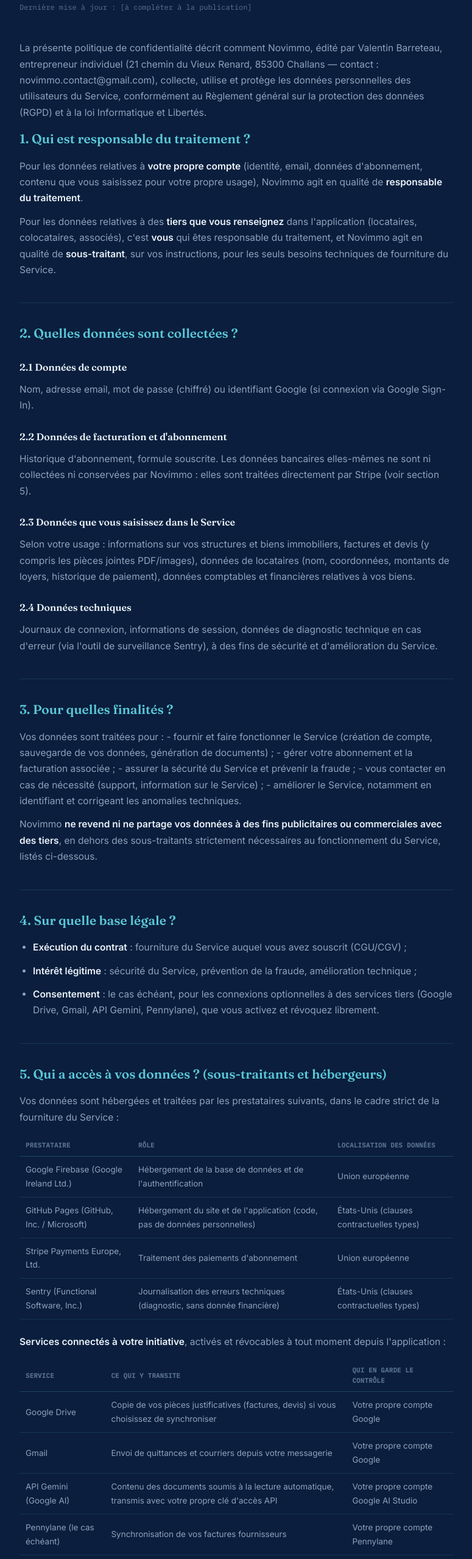
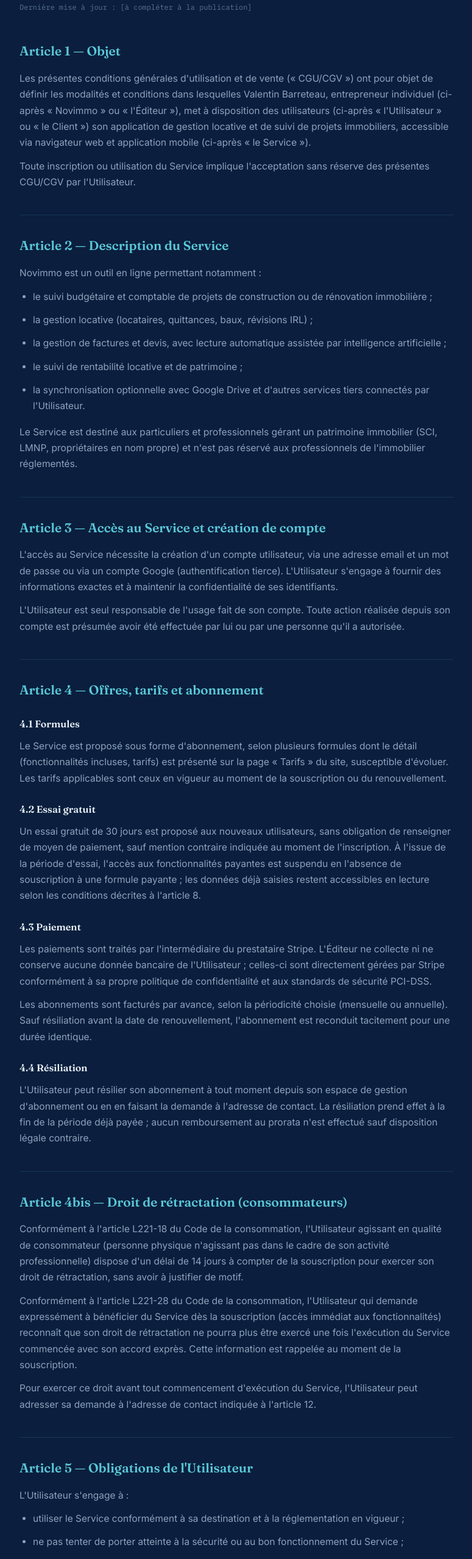
Before and after one commit to scilemyane-cell/gestimmo, a plain HTML site: page confidentialite.html in a window 1280 px wide. Shown: the part 240-2797 px from the top of the page at 61% size, without its empty margins (252-1027 px from the left). Drawn offline with Linux system fonts and the light colour scheme.

Commit message:
Update confidentialite.html

```diff
--- a/confidentialite.html
+++ b/confidentialite.html
@@ -3,7 +3,7 @@
 <head>
 <meta charset="UTF-8">
 <meta name="viewport" content="width=device-width, initial-scale=1.0">
-<title>Politique de confidentialité — Novimmo</title>
+<title>Conditions générales d'utilisation et de vente — Novimmo</title>
 <link rel="preconnect" href="https://fonts.googleapis.com">
 <link rel="preconnect" href="https://fonts.gstatic.com" crossorigin>
 <link href="https://fonts.googleapis.com/css2?family=Fraunces:opsz,wght@9..144,500;9..144,600;9..144,700&family=Inter:wght@400;500;600;700&family=IBM+Plex+Mono:wght@400;500&display=swap" rel="stylesheet">
@@ -31,9 +31,6 @@
 ul,ol{padding-left:22px;margin-bottom:16px}
 strong{color:var(--text);font-weight:600}
 a{color:var(--accent)}
-table{width:100%;border-collapse:collapse;margin:16px 0 24px;font-size:13.5px}
-th{text-align:left;font-family:var(--font-mono);font-size:10.5px;letter-spacing:.4px;text-transform:uppercase;color:var(--text3);padding:8px 10px;border-bottom:1px solid var(--border2)}
-td{padding:10px;border-bottom:1px solid var(--border);color:var(--text2)}
 em{color:var(--text3);font-style:italic}
 .doc-footer{margin-top:60px;padding-top:24px;border-top:1px solid var(--border);font-family:var(--font-mono);font-size:11px;color:var(--text3)}
 </style>
@@ -44,169 +41,84 @@
   <a href="index.html">← Retour à l'accueil</a>
 </nav>
 <div class="wrap">
-<div class="doc-title">Politique de confidentialité — Novimmo</div><span class="doc-updated">Dernière mise à jour : [à compléter à la publication]</span>
-<p>La présente politique de confidentialité décrit comment Novimmo, édité par Valentin Barreteau, entrepreneur individuel (21 chemin du Vieux Renard, 85300 Challans — contact : novimmo.contact@gmail.com), collecte, utilise et protège les données personnelles des utilisateurs du Service, conformément au Règlement général sur la protection des données (RGPD) et à la loi Informatique et Libertés.</p>
-<h2>1. Qui est responsable du traitement ?</h2>
-<p>Pour les données relatives à <strong>votre propre compte</strong> (identité, email, données d'abonnement, contenu que vous saisissez pour votre propre usage), Novimmo agit en qualité de <strong>responsable du traitement</strong>.</p>
-<p>Pour les données relatives à des <strong>tiers que vous renseignez</strong> dans l'application (locataires, colocataires, associés), c'est <strong>vous</strong> qui êtes responsable du traitement, et Novimmo agit en qualité de <strong>sous-traitant</strong>, sur vos instructions, pour les seuls besoins techniques de fourniture du Service.</p>
-<h2>2. Quelles données sont collectées ?</h2>
-<h3>2.1 Données de compte</h3>
-<p>Nom, adresse email, mot de passe (chiffré) ou identifiant Google (si connexion via Google Sign-In).</p>
-<h3>2.2 Données de facturation et d'abonnement</h3>
-<p>Historique d'abonnement, formule souscrite. Les données bancaires elles-mêmes ne sont ni collectées ni conservées par Novimmo : elles sont traitées directement par Stripe (voir section 5).</p>
-<h3>2.3 Données que vous saisissez dans le Service</h3>
-<p>Selon votre usage : informations sur vos structures et biens immobiliers, factures et devis (y compris les pièces jointes PDF/images), données de locataires (nom, coordonnées, montants de loyers, historique de paiement), données comptables et financières relatives à vos biens.</p>
-<h3>2.4 Données techniques</h3>
-<p>Journaux de connexion, informations de session, données de diagnostic technique en cas d'erreur (via l'outil de surveillance Sentry), à des fins de sécurité et d'amélioration du Service.</p>
-<h2>3. Pour quelles finalités ?</h2>
-<p>Vos données sont traitées pour :
-- fournir et faire fonctionner le Service (création de compte, sauvegarde de vos données, génération de documents) ;
-- gérer votre abonnement et la facturation associée ;
-- assurer la sécurité du Service et prévenir la fraude ;
-- vous contacter en cas de nécessité (support, information sur le Service) ;
-- améliorer le Service, notamment en identifiant et corrigeant les anomalies techniques.</p>
-<p>Novimmo <strong>ne revend ni ne partage vos données à des fins publicitaires ou commerciales avec des tiers</strong>, en dehors des sous-traitants strictement nécessaires au fonctionnement du Service, listés ci-dessous.</p>
-<h2>4. Sur quelle base légale ?</h2>
+<div class="doc-title">Conditions générales d'utilisation et de vente — Novimmo</div><span class="doc-updated">Dernière mise à jour : [à compléter à la publication]</span>
+
+<h2>Article 1 — Objet</h2>
+<p>Les présentes conditions générales d'utilisation et de vente (« CGU/CGV ») ont pour objet de définir les modalités et conditions dans lesquelles Valentin Barreteau, entrepreneur individuel (ci-après « Novimmo » ou « l'Éditeur »), met à disposition des utilisateurs (ci-après « l'Utilisateur » ou « le Client ») son application de gestion locative et de suivi de projets immobiliers, accessible via navigateur web et application mobile (ci-après « le Service »).</p>
+<p>Toute inscription ou utilisation du Service implique l'acceptation sans réserve des présentes CGU/CGV par l'Utilisateur.</p>
+
+<h2>Article 2 — Description du Service</h2>
+<p>Novimmo est un outil en ligne permettant notamment :</p>
 <ul>
-<li><strong>Exécution du contrat</strong> : fourniture du Service auquel vous avez souscrit (CGU/CGV) ;</li>
-<li><strong>Intérêt légitime</strong> : sécurité du Service, prévention de la fraude, amélioration technique ;</li>
-<li><strong>Consentement</strong> : le cas échéant, pour les connexions optionnelles à des services tiers (Google Drive, Gmail, API Gemini, Pennylane), que vous activez et révoquez librement.</li>
+<li>le suivi budgétaire et comptable de projets de construction ou de rénovation immobilière ;</li>
+<li>la gestion locative (locataires, quittances, baux, révisions IRL) ;</li>
+<li>la gestion de factures et devis, avec lecture automatique assistée par intelligence artificielle ;</li>
+<li>le suivi de rentabilité locative et de patrimoine ;</li>
+<li>la synchronisation optionnelle avec Google Drive et d'autres services tiers connectés par l'Utilisateur.</li>
 </ul>
-<h2>5. Qui a accès à vos données ? (sous-traitants et hébergeurs)</h2>
-<p>Vos données sont hébergées et traitées par les prestataires suivants, dans le cadre strict de la fourniture du Service :</p>
-<table>
-<thead>
-<tr>
-<th>Prestataire</th>
-<th>Rôle</th>
-<th>Localisation des données</th>
-</tr>
-</thead>
-<tbody>
-<tr>
-<td>Google Firebase (Google Ireland Ltd.)</td>
-<td>Hébergement de la base de données et de l'authentification</td>
-<td>Union européenne</td>
-</tr>
-<tr>
-<td>GitHub Pages (GitHub, Inc. / Microsoft)</td>
-<td>Hébergement du site et de l'application (code, pas de données personnelles)</td>
-<td>États-Unis (clauses contractuelles types)</td>
-</tr>
-<tr>
-<td>Stripe Payments Europe, Ltd.</td>
-<td>Traitement des paiements d'abonnement</td>
-<td>Union européenne</td>
-</tr>
-<tr>
-<td>Sentry (Functional Software, Inc.)</td>
-<td>Journalisation des erreurs techniques (diagnostic, sans donnée financière)</td>
-<td>États-Unis (clauses contractuelles types)</td>
-</tr>
-</tbody>
-</table>
-<p><strong>Services connectés à votre initiative</strong>, activés et révocables à tout moment depuis l'application :</p>
-<table>
-<thead>
-<tr>
-<th>Service</th>
-<th>Ce qui y transite</th>
-<th>Qui en garde le contrôle</th>
-</tr>
-</thead>
-<tbody>
-<tr>
-<td>Google Drive</td>
-<td>Copie de vos pièces justificatives (factures, devis) si vous choisissez de synchroniser</td>
-<td>Votre propre compte Google</td>
-</tr>
-<tr>
-<td>Gmail</td>
-<td>Envoi de quittances et courriers depuis votre messagerie</td>
-<td>Votre propre compte Google</td>
-</tr>
-<tr>
-<td>API Gemini (Google AI)</td>
-<td>Contenu des documents soumis à la lecture automatique, transmis avec votre propre clé d'accès API</td>
-<td>Votre propre compte Google AI Studio</td>
-</tr>
-<tr>
-<td>Pennylane (le cas échéant)</td>
-<td>Synchronisation de vos factures fournisseurs</td>
-<td>Votre propre compte Pennylane</td>
-</tr>
-</tbody>
-</table>
-<p>Ces services tiers sont soumis à leurs propres politiques de confidentialité, que nous vous invitons à consulter.</p>
-<p>Nous ne transférons vos données hors de l'Union européenne que vers des prestataires ayant mis en place des garanties appropriées (clauses contractuelles types de la Commission européenne, ou certification équivalente).</p>
-<h2>6. Combien de temps vos données sont-elles conservées ?</h2>
-<table>
-<thead>
-<tr>
-<th>Type de donnée</th>
-<th>Durée de conservation</th>
-</tr>
-</thead>
-<tbody>
-<tr>
-<td>Compte actif (profil, structures, données saisies)</td>
-<td>Toute la durée de votre abonnement</td>
-</tr>
-<tr>
-<td>Compte supprimé — données personnelles (nom, email, documents importés)</td>
-<td>30 jours après la demande, puis suppression définitive</td>
-</tr>
-<tr>
-<td>Factures et pièces comptables</td>
-<td>10 ans (obligation légale — article L.123-22 du Code de commerce)</td>
-</tr>
-<tr>
-<td>Historique de paiement d'abonnement</td>
-<td>10 ans (obligation comptable), données bancaires elles-mêmes gérées uniquement par Stripe</td>
-</tr>
-<tr>
-<td>Journaux techniques et de connexion</td>
-<td>12 mois maximum</td>
-</tr>
-<tr>
-<td>Messages de support / retours utilisateur</td>
-<td>3 ans après la dernière interaction</td>
-</tr>
-</tbody>
-</table>
-<p>Passé le délai légal de conservation, les données restantes (factures, historique de paiement) sont anonymisées plutôt que supprimées, lorsque leur conservation reste requise à des fins comptables.</p>
-<h2>7. Suppression de votre compte</h2>
-<p>Vous pouvez demander la suppression définitive de votre compte et des données associées à tout moment.</p>
-<p><strong>Comment faire :</strong>
-1. Envoyez un email à <strong>novimmo.contact@gmail.com</strong> depuis l'adresse associée à votre compte, avec pour objet « Suppression de mon compte Novimmo ».
-2. Précisez le nom de la ou des structures concernées par la demande.
-3. Vous recevez une confirmation sous 72 heures ouvrées.
-4. Votre compte et vos données personnelles sont supprimés sous 30 jours.</p>
-<p><strong>Ce qui est supprimé :</strong> votre profil, vos identifiants, les documents importés, vos préférences.</p>
-<p><strong>Ce qui est conservé malgré la suppression</strong> (obligation légale, voir tableau ci-dessus) : les pièces comptables et l'historique de facturation, conservés 10 ans puis anonymisés — votre nom est alors remplacé par un identifiant technique.</p>
-<p><strong>Conséquences :</strong> votre abonnement Stripe est automatiquement résilié (aucun prélèvement futur), et l'accès à l'application est immédiatement coupé. Pensez à télécharger vos documents importants (quittances, exports comptables) avant votre demande de suppression.</p>
-<p>Vous pouvez également demander la suppression d'une donnée spécifique (par exemple une fiche locataire ou un document) sans supprimer l'ensemble de votre compte, directement depuis l'application ou par email à l'adresse ci-dessus.</p>
-<h2>8. Vos droits</h2>
-<p>Conformément au RGPD, vous disposez des droits suivants sur vos données personnelles :
-- <strong>droit d'accès</strong> : obtenir une copie des données vous concernant ;
-- <strong>droit de rectification</strong> : corriger des données inexactes ;
-- <strong>droit à l'effacement</strong> : demander la suppression de vos données, sous réserve des obligations légales de conservation (voir section 7) ;
-- <strong>droit à la portabilité</strong> : recevoir vos données dans un format structuré et couramment utilisé ;
-- <strong>droit d'opposition et de limitation</strong> du traitement, dans les cas prévus par la réglementation ;
-- <strong>droit de définir des directives relatives au sort de vos données après votre décès</strong>.</p>
-<p>Pour exercer ces droits, contactez-nous à <strong>novimmo.contact@gmail.com</strong>. Nous nous engageons à répondre dans un délai d'un mois.</p>
-<p>Vous disposez également du droit d'introduire une réclamation auprès de la Commission nationale de l'informatique et des libertés (CNIL) — <a href="https://www.cnil.fr">www.cnil.fr</a>.</p>
-<h2>9. Sécurité</h2>
-<p>Nous mettons en œuvre des mesures techniques et organisationnelles raisonnables pour protéger vos données contre l'accès non autorisé, la perte ou l'altération, notamment : chiffrement des mots de passe, connexions sécurisées (HTTPS), et règles d'accès restreignant chaque utilisateur à ses propres données au sein de l'infrastructure Firebase.</p>
-<p>Comme indiqué dans les CGU/CGV, certaines pièces jointes peuvent n'être stockées que localement sur votre appareil si vous n'activez pas la synchronisation Google Drive — nous vous recommandons cette synchronisation pour sécuriser vos documents.</p>
-<h2>10. Cookies et traceurs</h2>
-<p>Le Service utilise uniquement des cookies et technologies de stockage local strictement nécessaires à son fonctionnement (maintien de votre session de connexion, préférences d'affichage telles que le thème clair/sombre). Aucun cookie publicitaire ou de traçage à des fins commerciales n'est utilisé.</p>
-<h2>11. Mineurs</h2>
-<p>Le Service n'est pas destiné aux personnes de moins de 18 ans. Nous ne collectons pas sciemment de données concernant des mineurs.</p>
-<h2>12. Modification de la présente politique</h2>
-<p>Cette politique de confidentialité peut être mise à jour pour refléter des évolutions du Service ou de la réglementation. Toute modification substantielle vous sera notifiée par un moyen approprié (notification dans l'application ou par email).</p>
-<h2>13. Contact</h2>
-<p>Pour toute question relative à vos données personnelles : <strong>novimmo.contact@gmail.com</strong></p>
+<p>Le Service est destiné aux particuliers et professionnels gérant un patrimoine immobilier (SCI, LMNP, propriétaires en nom propre) et n'est pas réservé aux professionnels de l'immobilier réglementés.</p>
+
+<h2>Article 3 — Accès au Service et création de compte</h2>
+<p>L'accès au Service nécessite la création d'un compte utilisateur, via une adresse email et un mot de passe ou via un compte Google (authentification tierce). L'Utilisateur s'engage à fournir des informations exactes et à maintenir la confidentialité de ses identifiants.</p>
+<p>L'Utilisateur est seul responsable de l'usage fait de son compte. Toute action réalisée depuis son compte est présumée avoir été effectuée par lui ou par une personne qu'il a autorisée.</p>
+
+<h2>Article 4 — Offres, tarifs et abonnement</h2>
+<h3>4.1 Formules</h3>
+<p>Le Service est proposé sous forme d'abonnement, selon plusieurs formules dont le détail (fonctionnalités incluses, tarifs) est présenté sur la page « Tarifs » du site, susceptible d'évoluer. Les tarifs applicables sont ceux en vigueur au moment de la souscription ou du renouvellement.</p>
+<h3>4.2 Essai gratuit</h3>
+<p>Un essai gratuit de 30 jours est proposé aux nouveaux utilisateurs, sans obligation de renseigner de moyen de paiement, sauf mention contraire indiquée au moment de l'inscription. À l'issue de la période d'essai, l'accès aux fonctionnalités payantes est suspendu en l'absence de souscription à une formule payante ; les données déjà saisies restent accessibles en lecture selon les conditions décrites à l'article 8.</p>
+<h3>4.3 Paiement</h3>
+<p>Les paiements sont traités par l'intermédiaire du prestataire Stripe. L'Éditeur ne collecte ni ne conserve aucune donnée bancaire de l'Utilisateur ; celles-ci sont directement gérées par Stripe conformément à sa propre politique de confidentialité et aux standards de sécurité PCI-DSS.</p>
+<p>Les abonnements sont facturés par avance, selon la périodicité choisie (mensuelle ou annuelle). Sauf résiliation avant la date de renouvellement, l'abonnement est reconduit tacitement pour une durée identique.</p>
+<h3>4.4 Résiliation</h3>
+<p>L'Utilisateur peut résilier son abonnement à tout moment depuis son espace de gestion d'abonnement ou en en faisant la demande à l'adresse de contact. La résiliation prend effet à la fin de la période déjà payée ; aucun remboursement au prorata n'est effectué sauf disposition légale contraire.</p>
+
+<h2>Article 4bis — Droit de rétractation (consommateurs)</h2>
+<p>Conformément à l'article L221-18 du Code de la consommation, l'Utilisateur agissant en qualité de consommateur (personne physique n'agissant pas dans le cadre de son activité professionnelle) dispose d'un délai de 14 jours à compter de la souscription pour exercer son droit de rétractation, sans avoir à justifier de motif.</p>
+<p>Conformément à l'article L221-28 du Code de la consommation, l'Utilisateur qui demande expressément à bénéficier du Service dès la souscription (accès immédiat aux fonctionnalités) reconnaît que son droit de rétractation ne pourra plus être exercé une fois l'exécution du Service commencée avec son accord exprès. Cette information est rappelée au moment de la souscription.</p>
+<p>Pour exercer ce droit avant tout commencement d'exécution du Service, l'Utilisateur peut adresser sa demande à l'adresse de contact indiquée à l'article 12.</p>
+
+<h2>Article 5 — Obligations de l'Utilisateur</h2>
+<p>L'Utilisateur s'engage à :</p>
+<ul>
+<li>utiliser le Service conformément à sa destination et à la réglementation en vigueur ;</li>
+<li>ne pas tenter de porter atteinte à la sécurité ou au bon fonctionnement du Service ;</li>
+<li>ne saisir dans le Service que des données qu'il est légalement autorisé à traiter, notamment s'agissant des données personnelles de tiers (locataires, colocataires, associés) qu'il y renseigne — voir article 7 ;</li>
+<li>vérifier l'exactitude des données saisies et des documents générés avant toute utilisation à valeur contractuelle, comptable ou fiscale.</li>
+</ul>
+
+<h2>Article 6 — Fonctionnalités reposant sur des services tiers</h2>
+<p>Certaines fonctionnalités du Service reposent sur des services tiers auxquels l'Utilisateur choisit librement de se connecter avec son propre compte, notamment :</p>
+<ul>
+<li><strong>Google Drive</strong> : sauvegarde optionnelle des pièces justificatives (factures, devis) sur l'espace de stockage personnel de l'Utilisateur ;</li>
+<li><strong>Gmail</strong> : envoi de quittances et de courriers depuis la messagerie de l'Utilisateur ;</li>
+<li><strong>API Gemini (Google)</strong> : lecture automatique de factures et devis par intelligence artificielle, à l'aide d'une clé d'accès personnelle fournie par l'Utilisateur ;</li>
+<li><strong>Pennylane</strong> (le cas échéant) : synchronisation de factures fournisseurs.</li>
+</ul>
+<p>L'Éditeur n'est pas responsable de la disponibilité, du fonctionnement ou des conditions d'utilisation de ces services tiers, qui demeurent régis par leurs propres conditions générales. L'Utilisateur reste seul titulaire des comptes tiers qu'il connecte et responsable des autorisations qu'il accorde.</p>
+
+<h2>Article 7 — Données relatives aux tiers (locataires, associés)</h2>
+<p>Dans le cadre de l'utilisation du Service, l'Utilisateur peut être amené à saisir des données personnelles concernant des tiers (locataires, colocataires, associés, prestataires). L'Utilisateur agit alors en qualité de responsable du traitement de ces données au sens du Règlement général sur la protection des données (RGPD), et l'Éditeur intervient en qualité de sous-traitant au sens de ce même règlement.</p>
+<p>Il appartient à l'Utilisateur de s'assurer qu'il dispose d'une base légale pour traiter ces données (notamment l'exécution du contrat de bail) et d'informer les personnes concernées conformément à ses propres obligations RGPD. Le détail des engagements de l'Éditeur en tant que sous-traitant figure dans la <a href="confidentialite.html">Politique de confidentialité</a>.</p>
+
+<h2>Article 8 — Disponibilité, sauvegarde et perte de données</h2>
+<p>L'Éditeur s'efforce d'assurer la disponibilité du Service mais ne garantit pas un accès ininterrompu, notamment en cas de maintenance, de panne ou de dysfonctionnement d'un service tiers dont dépend le Service (Google Firebase, GitHub Pages, Stripe).</p>
+<p><strong>Important — Stockage des pièces jointes.</strong> Sauf connexion active de l'Utilisateur à son propre compte Google Drive, certains fichiers (notamment les PDF de factures et devis) peuvent n'être conservés que localement sur l'appareil utilisé au moment de leur import, et ne sont alors pas synchronisés entre appareils ni sauvegardés par l'Éditeur. Il est vivement recommandé à l'Utilisateur de connecter un compte Google Drive pour sécuriser la conservation de ses pièces justificatives. L'Éditeur ne pourra être tenu responsable de la perte de fichiers non synchronisés sur un espace de stockage externe.</p>
+<p>En cas de résiliation ou de suspension du compte, l'Éditeur conserve les données de l'Utilisateur pendant une durée raisonnable permettant leur récupération, avant suppression définitive, selon les modalités précisées dans la <a href="confidentialite.html">Politique de confidentialité</a>.</p>
+
+<h2>Article 9 — Limitation de responsabilité</h2>
+<p>Le Service est fourni « en l'état ». L'Éditeur ne garantit pas que le Service soit exempt d'anomalies ou d'erreurs. Les documents générés par le Service (quittances, baux, exports comptables, calculs de rentabilité) sont fournis à titre indicatif et ne dispensent pas l'Utilisateur de faire valider, le cas échéant, ses documents et déclarations par un professionnel compétent (comptable, avocat, notaire).</p>
+<p>Dans la limite de ce qui est permis par la loi applicable, la responsabilité de l'Éditeur ne saurait être engagée qu'au titre des dommages directs et prévisibles causés par une faute prouvée de l'Éditeur, et ne pourra excéder le montant des sommes versées par l'Utilisateur au titre de son abonnement au cours des douze derniers mois.</p>
+
+<h2>Article 10 — Modification des CGU/CGV</h2>
+<p>L'Éditeur se réserve le droit de modifier les présentes CGU/CGV à tout moment. Les Utilisateurs seront informés de toute modification substantielle par tout moyen approprié (notification dans l'application, email). La poursuite de l'utilisation du Service après notification vaut acceptation des nouvelles conditions.</p>
+
+<h2>Article 11 — Droit applicable et litiges</h2>
+<p>Les présentes CGU/CGV sont soumises au droit français. En cas de litige, l'Utilisateur consommateur est informé qu'il peut recourir à une médiation de la consommation dans les conditions prévues par le Code de la consommation, avant toute action judiciaire. À défaut d'accord amiable, les tribunaux français seront seuls compétents, sous réserve des règles impératives de protection des consommateurs.</p>
+
+<h2>Article 12 — Contact</h2>
+<p>Pour toute question relative aux présentes CGU/CGV : <strong>novimmo.contact@gmail.com</strong></p>
+
 <div class="doc-footer">NOVIMMO — VALENTIN BARRETEAU, ENTREPRENEUR INDIVIDUEL — 21 CHEMIN DU VIEUX RENARD, 85300 CHALLANS</div>
 </div>
 </body>
```
